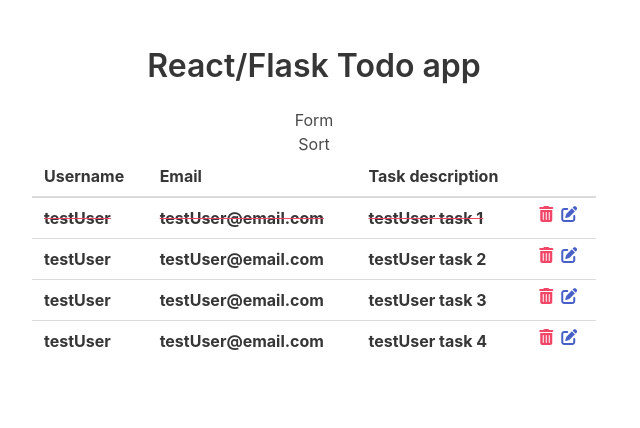
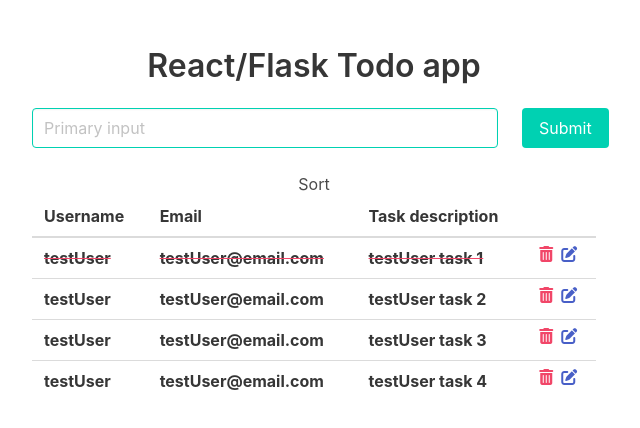
Before and after one commit to Tauassar/react_flask_todo_demo, a React (Create React App) app in the folder todo_app_frontend/: page / in a window 1280 px wide. Shown: the top 428 px of the page, without its empty margins (326-966 px from the left). Built offline with nearby package versions, Linux system fonts and the light colour scheme.

Commit message:
TodoForm finished

```diff
--- a/todo_app_frontend/src/components/TodoForm.js
+++ b/todo_app_frontend/src/components/TodoForm.js
@@ -1,7 +1,45 @@
+import {useTodoContext} from 'context/TodoContext';
+
 function TodoForm(){
+    const { addTodoTask, todo_form_input, setTodoFormInput } = useTodoContext();
+
+    const handleSubmit = (evt)=>{
+        evt.preventDefault();
+        addTodoTask({
+            ...todo_form_input
+        });
+        setTodoFormInput({
+            task: '',
+            id: null,
+        });
+    }
+
+    const handleInputChange = evt=>setTodoFormInput({
+        ...todo_form_input,
+        task: evt.target.value,
+    });
+
     return (
-        <div>
-            Form
+        <div className="todo-form columns">
+            <div className="column is-half is-offset-one-quarter">
+                <form onSubmit={handleSubmit}>
+                    <div className="columns">
+                        <div className="column is-10">
+                            <input
+                                className="input is-primary"
+                                name="todoText"
+                                type="text"
+                                placeholder="Primary input"
+                                value={todo_form_input.task}
+                                onChange={handleInputChange}
+                                />
+                        </div>
+                        <div className="column is-2">
+                            <input type="submit" className="button is-primary" value="Submit"/>
+                        </div>
+                    </div>
+                </form>
+            </div>
         </div>
     );
 }
--- a/todo_app_frontend/src/components/TodoListItem.js
+++ b/todo_app_frontend/src/components/TodoListItem.js
@@ -20,6 +20,11 @@ function TodoListItem({username, email, task, id, finished}){
         });
     }
 
+    const displayTask = (taskString)=>{
+        const maxCharCount = 20
+        return taskString.length<maxCharCount ? taskString : (taskString.slice(0, maxCharCount-3)+"...");
+    }
+
     const isResolved = ()=>{
         return finished ? 'resolved has-text-danger': '';
     }
@@ -31,7 +36,7 @@ function TodoListItem({username, email, task, id, finished}){
             >
             <th>{username}</th>
             <th>{email}</th>
-            <th>{task}</th>
+            <th>{displayTask(task)}</th>
             <th>
                 <span onClick={handleDelete} className="icon-text has-text-danger mr-2 is-clickable">
                     <i class="fa-solid fa-trash-can"></i>
--- a/todo_app_frontend/src/context/TodoContext.js
+++ b/todo_app_frontend/src/context/TodoContext.js
@@ -11,7 +11,11 @@ export default function TaskProvider({ children }) {
         task: '',
         id: null
     });
-    const [user, ] = useState(loadUserData());
+    const [user, ] = useState({
+        username: "Anonymous",
+        isAdmin: false,
+        email: "-"
+    });
 
     const addTodoTask = ({task, id}) =>{
         if(id){
```
